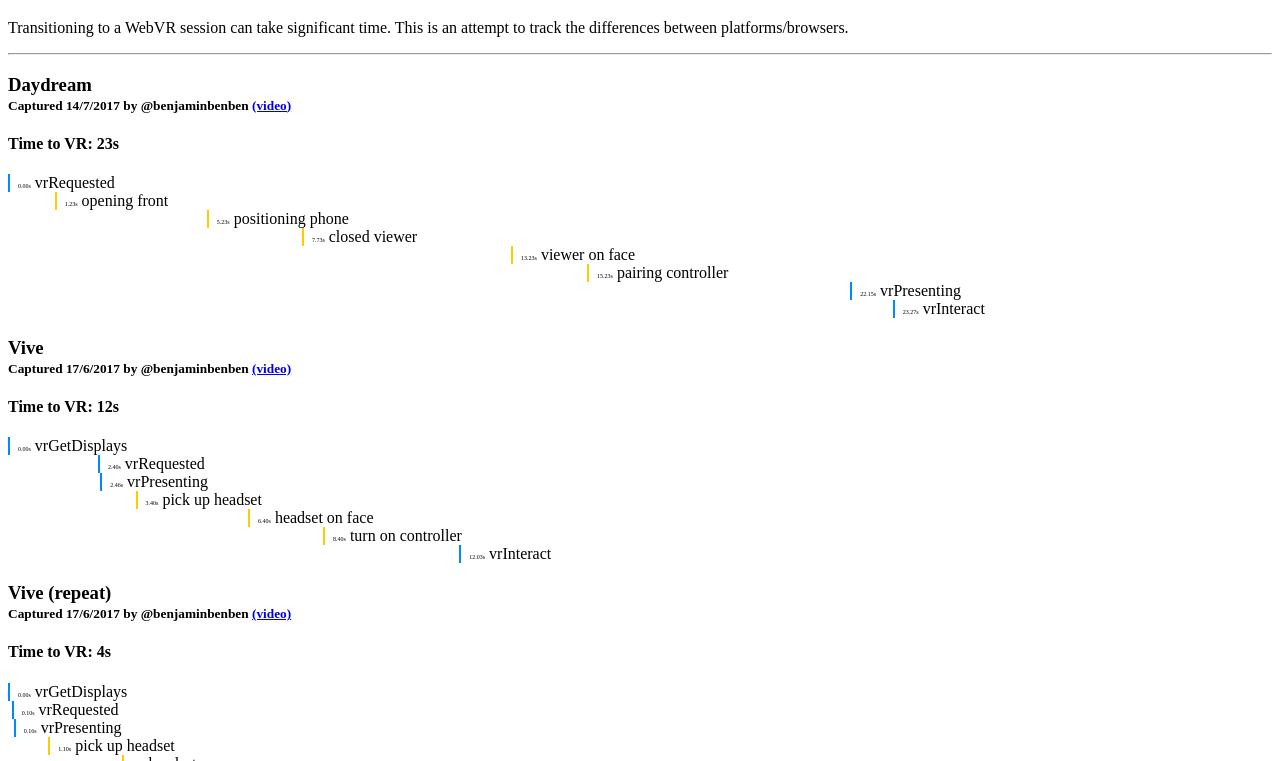
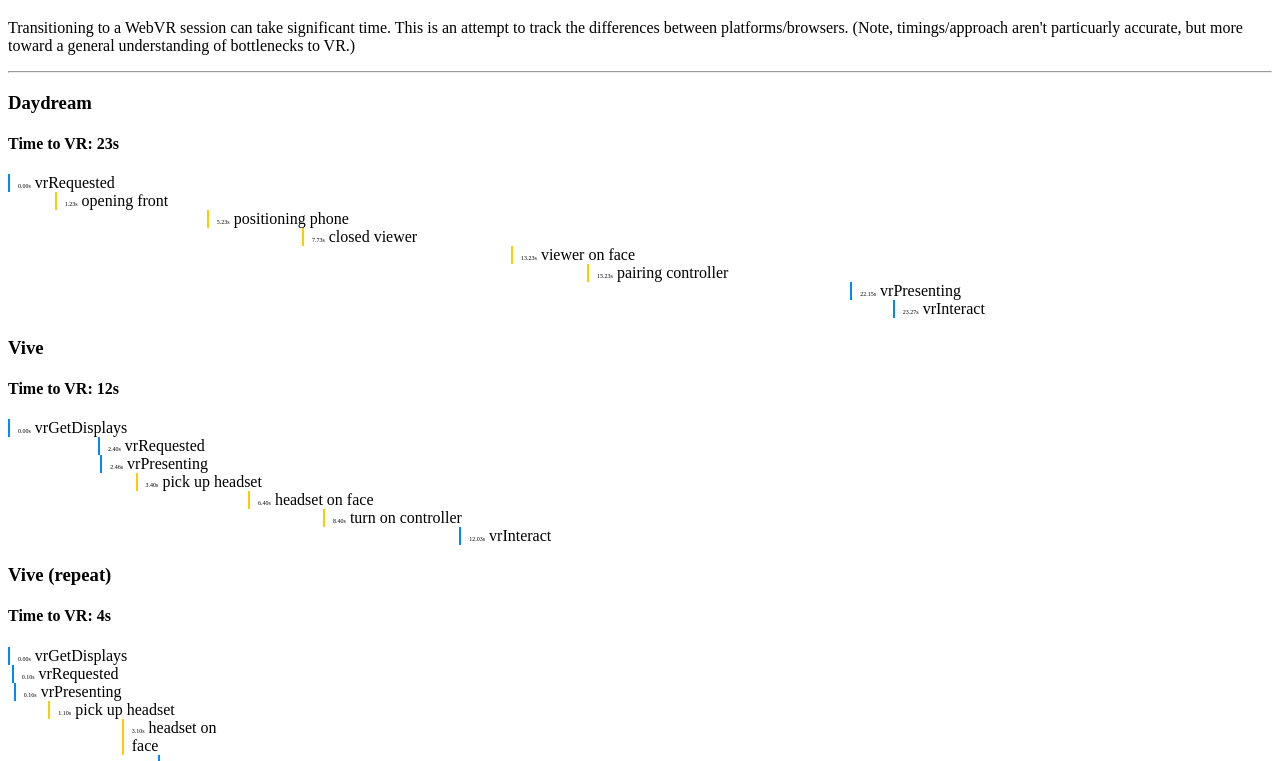
Before and after one commit to benfoxall/vr-times, a plain HTML site: page index.html in a window 1280 px wide. Shown: the part 61-822 px from the top of the page. Drawn offline with Linux system fonts and the light colour scheme; a small style sheet from the web is missing.

Commit message:
Added a small note about stuff

```diff
--- a/index.html
+++ b/index.html
@@ -11,7 +11,7 @@
 
       <h1>WebVR Times</h1>
 
-      <p>Transitioning to a WebVR session can take significant time. This is an attempt to track the differences between platforms/browsers.</p>
+      <p>Transitioning to a WebVR session can take significant time. This is an attempt to track the differences between platforms/browsers. (Note, timings/approach aren't particuarly accurate, but more toward a general understanding of bottlenecks to VR.)</p>
 
       <hr />
 
@@ -19,7 +19,7 @@
 
       <hr />
 
-      <p>Contributions appreciated. If you have a device that supports WebVR head to <a href="capture.html">the capture page</a> to add more data</p>
+      <p>Contributions appreciated. See <a href="capture.html">capture page</a> for details</p>
 
       <style media="screen">
         .timeline{
@@ -66,7 +66,7 @@
           console.log(ttvr)
 
           const htm = `<h3 class="run-name">${t(data.name)}</h3>
-          <h4 class=run-credit><small>Captured ${t(data.recored_on)} by ${e(data.recorded_by)} <a ${attr('href', data.video_link)}>(video)</a></small></h4>
+          <!--h4 class=run-credit><small>Captured ${t(data.recored_on)} by ${e(data.recorded_by)} <a ${attr('href', data.video_link)}>(video)</a></small></h4-->
 
           <h4>Time to VR: ${Math.round(ttvr.end - ttvr.start)}s</h4>
 
```
